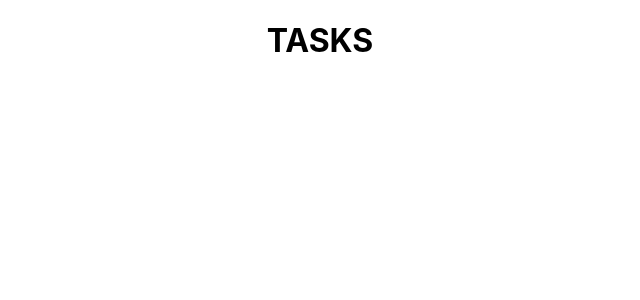
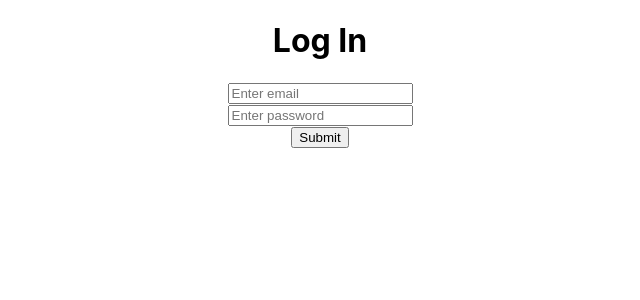
Before and after one commit to elliotkim916/task-manager-client, a React (Create React App) app: page /login in a window 1280 px wide. Shown: the top 300 px of the page, without its empty margins (320-960 px from the left). Built offline with nearby package versions, Linux system fonts and the light colour scheme.

Commit message:
Added a LoginPage, Form component, localStorage

```diff
--- a/src/App.js
+++ b/src/App.js
@@ -1,11 +1,20 @@
 import React from 'react';
 import './App.css';
+import { Router, Route } from 'react-router-dom';
+import LandingPage from './components/LandingPage/LandingPage';
+import LoginPage from './components/Auth/LoginPage';
+import Dashboard from './components/Dashboard/Dashboard';
+import history from './history';
 
 class App extends React.Component {
   render() {
     return (
       <div className="App">
-        <h1>TASKS</h1>
+        <Router history={history}>
+          <Route exact path="/" component={LandingPage} />
+          <Route exact path="/login" render={() => <LoginPage history={history} />} />
+          <Route exact path="/dashboard" component={Dashboard} />
+        </Router>
       </div>
     );
   }
--- a/src/api.js
+++ b/src/api.js
@@ -4,7 +4,7 @@ import { TASK_SERVERSIDE_ENDPOINT } from './config';
 export const signUp = (userInfo) => {
   const { name, email, password, age, avatar } = userInfo;
 
-  axios.post(`${TASK_SERVERSIDE_ENDPOINT}/users`, {
+  return axios.post(`${TASK_SERVERSIDE_ENDPOINT}/users`, {
     name,
     email,
     password
@@ -15,9 +15,9 @@ export const signUp = (userInfo) => {
 export const logIn = (userInfo) => {
   const { email, password } = userInfo;
 
-  axios.post(`${TASK_SERVERSIDE_ENDPOINT}/users/login`, {
+  return axios.post(`${TASK_SERVERSIDE_ENDPOINT}/users/login`, {
     email,
     password
   })
-  .then(res => console.log(res));
+  .then(res => res.data);
 };
--- /dev/null
+++ b/src/components/Auth/LoginPage.jsx
@@ -0,0 +1,13 @@
+import React from 'react';
+import Form from '../Form';
+
+const LoginPage = ({ history }) => {
+  return (
+    <React.Fragment>
+      <h1>Log In</h1>
+      <Form history={history} />
+    </React.Fragment>
+  );
+};
+
+export default LoginPage;
--- a/src/components/Dashboard/Dashboard.jsx
+++ b/src/components/Dashboard/Dashboard.jsx
@@ -0,0 +1,12 @@
+import React from 'react';
+
+const Dashboard = () => {
+  return (
+    <div>
+      <h1>Welcome!</h1>
+      <h3>Dashboard</h3>
+    </div>
+  );
+};
+
+export default Dashboard;
--- /dev/null
+++ b/src/components/Form.jsx
@@ -0,0 +1,45 @@
+import React, { useState } from 'react';
+import { logIn } from '../api';
+import { saveAuthToken } from '../local-storage';
+
+const Form = (props) => {
+  const [email, setEmail] = useState('');
+  const [password, setPassword] = useState('');
+
+  const onSubmit = (e, email, password) => {
+    e.preventDefault();
+
+    const userInfo = { email, password };
+    logIn(userInfo)
+      .then(res => {
+        if (res.token) {
+          saveAuthToken(res.token);
+          // set up state/contextAPI to store user info such as name, email, age, etc.
+
+          props.history.push('/dashboard');
+        }
+      });
+  };
+
+  return (
+    <div>
+      <form onSubmit={e => onSubmit(e, email, password)}>
+        <input
+          type="text"
+          name="email"
+          placeholder="Enter email"
+          onChange={e => setEmail(e.target.value)}
+        /><br/>
+        <input
+          type="password"
+          name="password"
+          placeholder="Enter password"
+          onChange={e => setPassword(e.target.value)}
+        /><br/>
+        <button type="submit">Submit</button>
+      </form>
+    </div>
+  );
+};
+
+export default Form;
--- a/src/components/LandingPage/LandingPage.jsx
+++ b/src/components/LandingPage/LandingPage.jsx
@@ -0,0 +1,15 @@
+import React from 'react';
+
+const LandingPage = (props) => {
+  return (
+    <div>
+      <h1>My Tasks</h1>
+      <p>Any Task, Any Goal.  Get Organized, Get Things Done.</p>
+
+      <button type="button">Sign Up</button>
+      <button type="button" onClick={() => props.history.push('/login')}>Log In</button>
+    </div>
+  );
+};
+
+export default LandingPage;
--- /dev/null
+++ b/src/history.js
@@ -0,0 +1,3 @@
+import { createBrowserHistory } from 'history';
+
+export default createBrowserHistory();
--- /dev/null
+++ b/src/local-storage.js
@@ -0,0 +1,19 @@
+export const loadAuthToken = () => {
+  return localStorage.getItem('authToken');
+};
+
+export const saveAuthToken = authToken => {
+  try {
+    localStorage.setItem('authToken', authToken);
+  } catch(e) {
+    console.log('save authToken error', e);
+  }
+};
+
+export const clearAuthToken = () => {
+  try {
+    localStorage.removeItem('authToken');
+  } catch(e) {
+    console.log('clear authToken error', e);
+  }
+}
```
Also changed, not shown: src/components/Auth/SignupPage.jsx (added).
